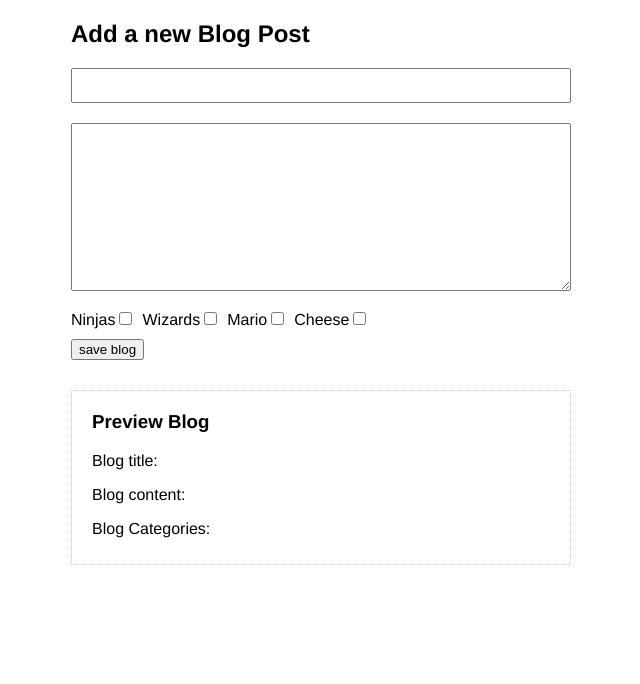
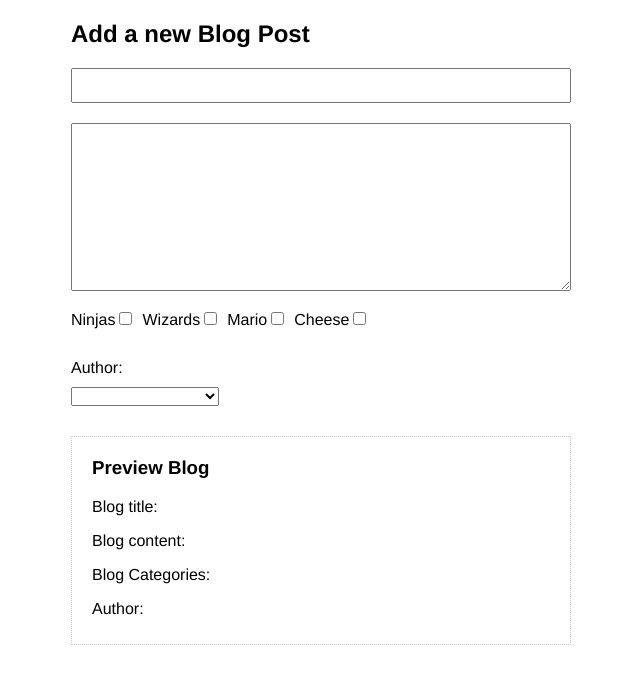
Before and after one commit to gitonga123/vue-js-level-up, a Vue app: page / in a window 1280 px wide. Shown: the top 684 px of the page, without its empty margins (319-959 px from the left). Built offline with nearby package versions, Linux system fonts and the light colour scheme.

Commit message:
Select input binding - v-model on select

```diff
--- a/src/components/addBlog.vue
+++ b/src/components/addBlog.vue
@@ -22,7 +22,11 @@
               <label>Cheese</label>
               <input type="checkbox"  value="cheese" v-model="blog.categories">
             </div>
-            <input type="button" value="save blog" v-on:click="submitForm()">
+            <label for="author">Author:</label>
+            <select name="author" id="author" v-model="blog.author">
+              <option v-for="(author, author_key) in authors" :key="author_key">{{ author }}</option>
+            </select>
+            <!-- <input type="button" value="save blog" v-on:click="submitForm()"> -->
         </form>
         <div id="preview">
           <h3>Preview Blog</h3>
@@ -35,6 +39,7 @@
               {{ item }}
             </li>
           </ul>
+          <p>Author: <span id="preview-text">{{ blog.author }}</span></p>
         </div>
         <div></div>
     </div>
@@ -47,8 +52,10 @@ export default {
       blog: {
         title: '',
         content: '',
-        categories: []
+        categories: [],
+        author: ''
       },
+      authors: ['', 'The Net Ninja', 'The Angular Avenger', 'The Vue Vindicator', 'The spell check', 'Mediator the Author']
     }
   },
   methods: {
```
